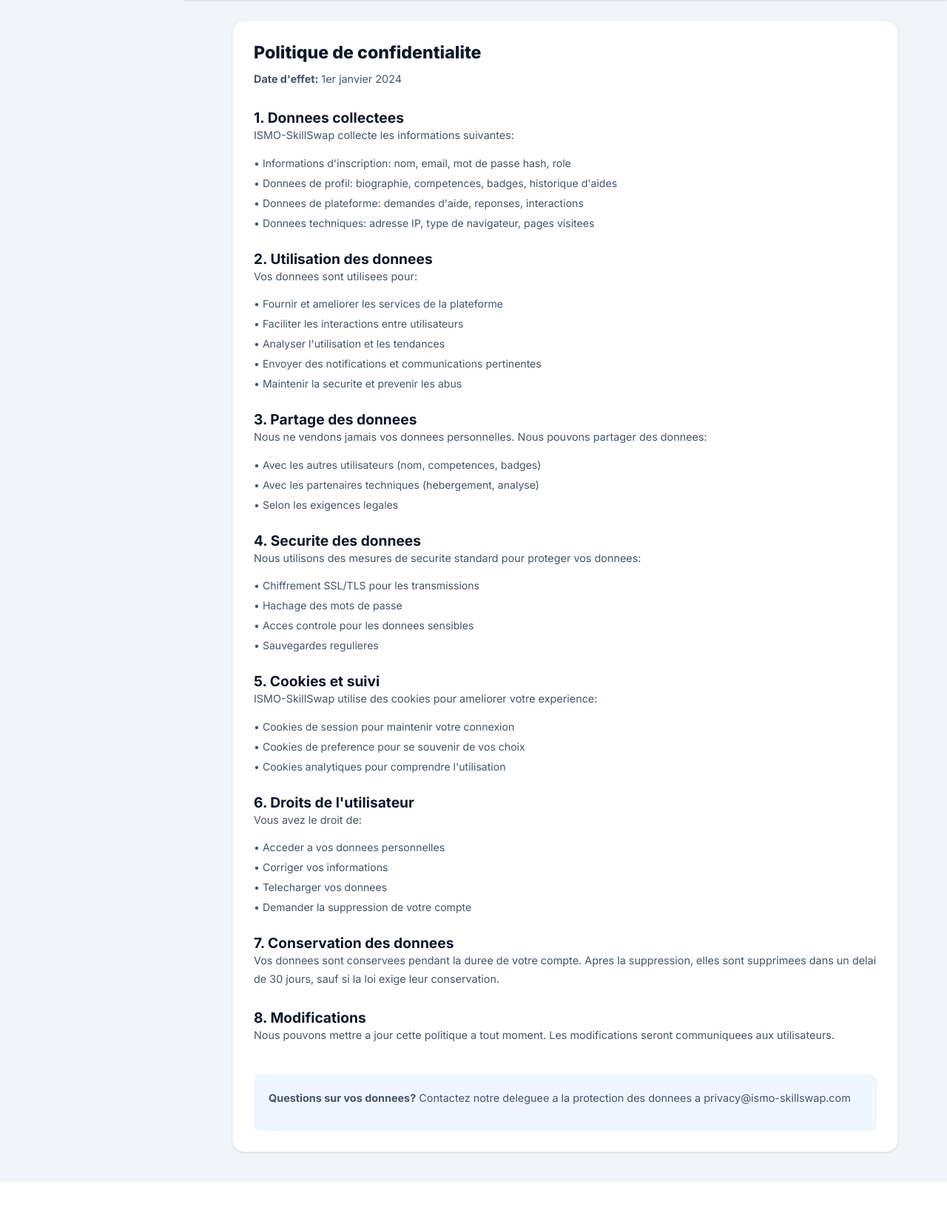
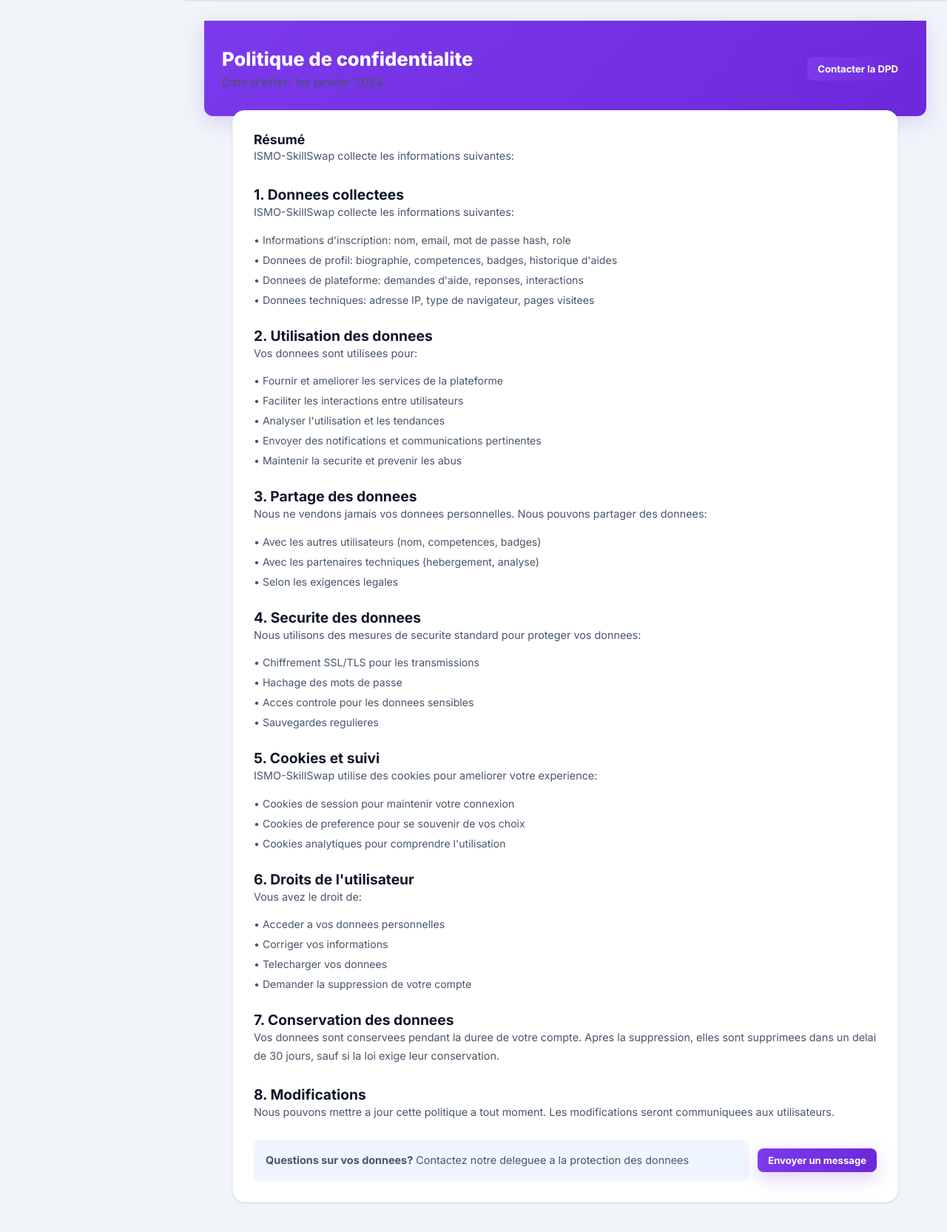
Before and after one commit to BitWolf0/Skill_Swap, a PHP site: page /pages_stagiaire/confidentialite.html in a window 1280 px wide. Shown: the part 64-1730 px from the top of the page at 74% size. Before the commit the page ends 1662 px from the top, so only its background shows below. Run offline with PHP 8.4, Linux system fonts and the light colour scheme.

Commit message:
feat: Add page hero and enhanced layout for confidentiality and registration pages

```diff
--- a/ismo interface/assets/css/dashboard.css
+++ b/ismo interface/assets/css/dashboard.css
@@ -238,6 +238,59 @@ code {
   border-top: 1px solid var(--gray-100);
 }
 
+/* ── Page Hero & Vivid Components ───────────────────────── */
+.page-hero {
+  background: linear-gradient(135deg, #7C3AED 0%, #6D28D9 100%);
+  color: var(--white);
+  padding: 36px 24px;
+  border-bottom-left-radius: 12px;
+  border-bottom-right-radius: 12px;
+  box-shadow: 0 8px 30px rgba(109, 40, 217, 0.18);
+}
+.page-hero .hero-inner {
+  max-width: 1100px;
+  margin: 0 auto;
+  display: flex;
+  align-items: center;
+  justify-content: space-between;
+  gap: 20px;
+}
+.page-hero h1 {
+  font-size: 1.6rem;
+  font-weight: 800;
+  margin: 0;
+}
+.page-hero p { opacity: 0.95; }
+
+.hero-card {
+  background: var(--white);
+  border-radius: var(--radius-md);
+  padding: 22px;
+  margin-top: -32px;
+  box-shadow: var(--shadow-md);
+  max-width: 1000px;
+  margin-left: auto;
+  margin-right: auto;
+}
+
+.btn {
+  display: inline-block;
+  padding: 10px 16px;
+  border-radius: 10px;
+  font-weight: 700;
+  text-decoration: none;
+  transition: transform var(--transition), box-shadow var(--transition);
+}
+
+.btn-primary {
+  background: linear-gradient(90deg, #7C3AED, #6D28D9);
+  color: var(--white);
+  box-shadow: 0 8px 24px rgba(109, 40, 217, .22);
+}
+.btn-primary:hover { transform: translateY(-2px); }
+
+.muted { color: var(--gray-600); }
+
 .sidebar-user-mini {
   display: flex;
   align-items: center;
--- a/ismo interface/pages_stagiaire/confidentialite.html
+++ b/ismo interface/pages_stagiaire/confidentialite.html
@@ -35,10 +35,22 @@
     </header>
 
     <main class="content-area legal-page" id="main-content">
+      <section class="page-hero" aria-hidden="true">
+        <div class="hero-inner">
+          <div>
+            <h1>Politique de confidentialite</h1>
+            <p class="muted" style="margin-top:6px">Date d'effet: 1er janvier 2024</p>
+          </div>
+          <div>
+            <a href="mailto:raiessmohamed14@gmail.com" class="btn btn-primary">Contacter la DPD</a>
+          </div>
+        </div>
+      </section>
+
       <section class="content-main" style="max-width: 900px; margin: 0 auto;">
-        <div class="legal-card">
-          <h1>Politique de confidentialite</h1>
-          <p><strong>Date d'effet:</strong> 1er janvier 2024</p>
+        <div class="hero-card legal-card">
+          <h2 style="margin-top: 0; font-size: 1.1rem; color: var(--gray-900)">Résumé</h2>
+          <p class="muted">ISMO-SkillSwap collecte les informations suivantes:</p>
 
           <h2 style="margin-top: 28px; font-size: 1.2rem; font-weight: 700; color: var(--gray-900);">1. Donnees collectees</h2>
           <p>ISMO-SkillSwap collecte les informations suivantes:</p>
@@ -99,8 +111,11 @@
           <h2 style="margin-top: 28px; font-size: 1.2rem; font-weight: 700; color: var(--gray-900);">8. Modifications</h2>
           <p>Nous pouvons mettre a jour cette politique a tout moment. Les modifications seront communiquees aux utilisateurs.</p>
 
-          <div style="margin-top: 40px; padding: 20px; background: var(--blue-50); border-radius: 8px;">
-            <p><strong>Questions sur vos donnees?</strong> Contactez notre deleguee a la protection des donnees a privacy@ismo-skillswap.com</p>
+          <div style="margin-top: 24px; display:flex; gap:12px; align-items:center;">
+            <div style="flex:1; padding: 16px; background: var(--blue-50); border-radius: 8px;">
+              <p style="margin:0"><strong>Questions sur vos donnees?</strong> <span class="muted">Contactez notre deleguee a la protection des donnees</span></p>
+            </div>
+            <a href="mailto:privacy@ismo-skillswap.com" class="btn btn-primary">Envoyer un message</a>
           </div>
         </div>
       </section>
```
Also changed, not shown: ismo interface/pages_stagiaire/inscription.html (+45 -1 lines).
